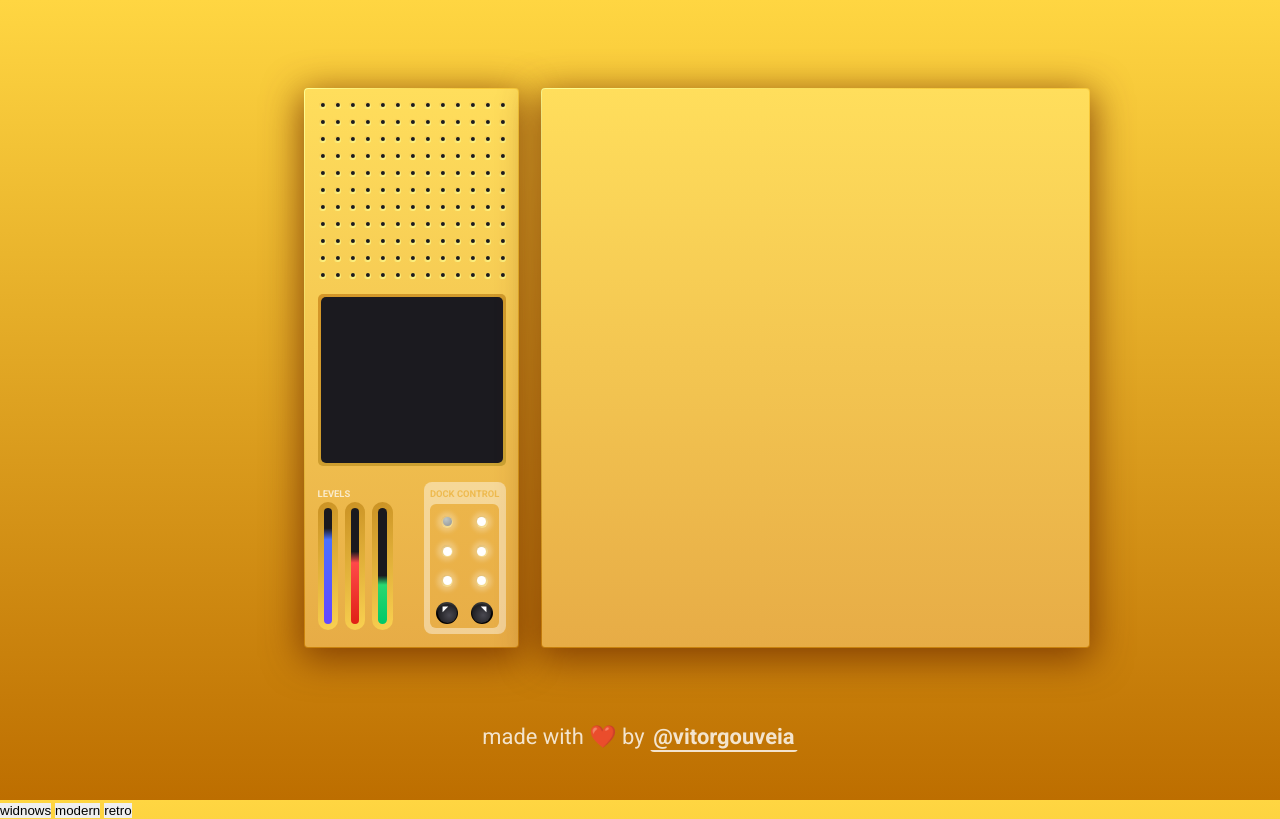
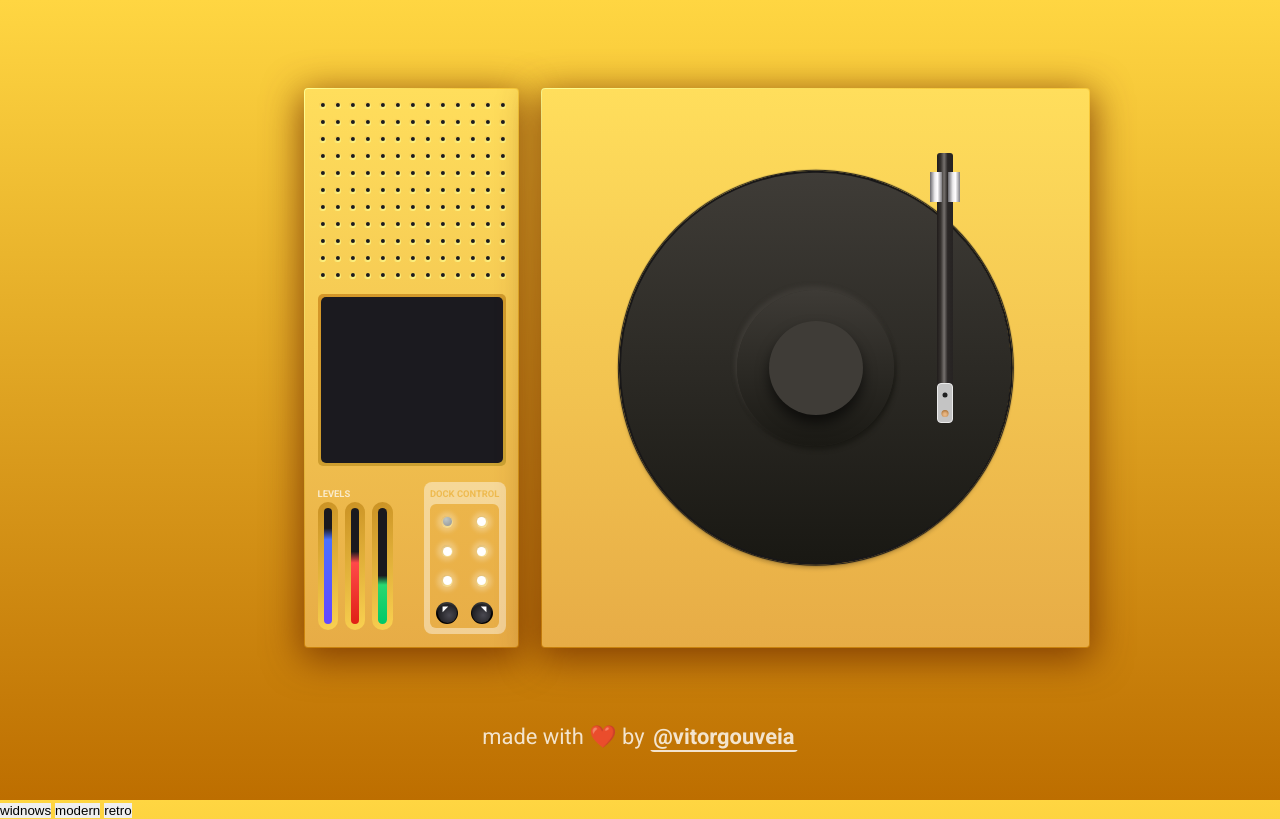
Before and after one commit to VitorGouveia/Rhythm, a website with bundled scripts: page index.html in a window 1280 px wide. Built offline with nearby package versions, Linux system fonts and the light colour scheme.

Commit message:
add responsive version of modern player

```diff
--- a/index.html
+++ b/index.html
@@ -131,10 +131,23 @@
         </footer>
       </div>
 
-      <div class="player-right"></div>
+      <div class="player-right">
+        <section class="disc">
+          <span class="middle"></span>
+
+          <div class="needle">
+            <span class="stand"></span>
+
+            <div class="bar">
+              <div class="tip"></div>
+            </div>
+          </div>
+        </section>
+      </div>
     </section>
 
-    <div class="player retro-player"></div>
+    <div class="player retro-player">
+    </div>
 
     <section class="author">
       <h6>
--- a/src/sass/components/players/_modern.scss
+++ b/src/sass/components/players/_modern.scss
@@ -9,9 +9,16 @@
   align-content: space-around;
 
   grid-template-rows: 70vh;
+  grid-template-columns: 1fr;
+  grid-template-areas:
+  'dock'
+  'player';
+  gap: 1.4rem;
+
+  @include useMedia(large) {
     grid-template-columns: 0.6fr 1fr;
     grid-template-areas: 'dock player';
-  column-gap: 1.4rem;
+  }
 
   .dock {
     grid-area: dock;
@@ -19,24 +26,39 @@
     justify-self: self-end;
 
     width: 100%;
+
+    padding: useClamp(64) useClamp(16);
+
+    @include useMedia(large) {
+      padding: useClamp(16);
       max-width: 215px;
+    }
 
     place-items: center;
-    padding: useClamp(16);
 
     display: grid;
-    grid-template-columns: 100%;
     $base-row: 1fr;
     grid-template-rows:
       1fr
       1.8fr
       1.6fr;
 
+    grid-template-columns: 0.5fr 1fr 0.5fr;
+    grid-template-areas:
+      '. dotted .'
+        '. preview .'
+        '. footer .'
+      ;
+
+    @include useMedia(large) {
+      grid-template-columns: 100%;
+
       grid-template-areas:
           'dotted'
           'preview'
           'footer'
         ;
+    }
     row-gap: useClamp(20);
 
     border-radius: 4px;
@@ -65,9 +87,9 @@
       grid-area: dotted;
 
       display: grid;
-      grid-template-columns: repeat(5, 5px);
+      grid-template-columns: repeat(32, 5px);
 
-      @media screen and (min-width: 481px) {
+      @include useMedia(large) {
         grid-template-columns: repeat(13, 5px);
       }
 
@@ -108,7 +130,11 @@
       grid-area: preview;
 
       width: 100%;
+      height: 150px;
+
+      @include useMedia(large) {
         height: 100%;
+      }
 
       background: var(--color-modern-yellow-250);
 
@@ -131,11 +157,14 @@
 
       width: 100%;
       height: 100%;
+
+      display: grid;
+      grid-template-columns: 1.2fr 0.8fr;
+
+      @include useMedia(large) {
         display: flex;
         flex-direction: column;
         justify-content: space-between;
-
-      @media (min-width: 600px) {
         flex-direction: row;
       }
 
@@ -165,7 +194,12 @@
 
           h4 {
             color: var(--color-modern-gray-100);
+
+            font-size: useClamp(22);
+
+            @include useMedia(large) {
               font-size: useClamp(12);
+            }
           }
         }
 
@@ -178,6 +212,7 @@
 
           .line {
             width: 27%;
+            max-width: 25px;
             border-radius: 16px;
             position: relative;
             background: linear-gradient(150.95deg, #C0841A -21.43%, #FCD453 104.76%);
@@ -190,7 +225,6 @@
               inset: 0;
               margin: auto;
               border-radius: calc(16px * 2);
-
 
               width: calc(100% - 12px);
               height: calc(100% - 12px);
@@ -210,8 +244,6 @@
           }
         }
       }
-    }
-
 
       .dock-control {
         display: grid;
@@ -241,7 +273,11 @@
 
           h4 {
             color: var(--color-modern-yellow-270);
+            font-size: useClamp(22);
+
+            @include useMedia(large) {
               font-size: useClamp(12);
+            }
           }
         }
 
@@ -372,14 +408,23 @@
         }
       }
     }
+  }
 
   .player-right {
     grid-area: player;
 
+    padding: useClamp(32);
+
+    @include useMedia(large) {
       max-width: 670px;
+    }
 
     width: 100%;
     height: 100%;
+
+    display: flex;
+    align-items: center;
+    justify-content: center;
 
     border-radius: 4px;
     background: var(--color-modern-yellow-200);
@@ -402,5 +447,188 @@
       border-radius: inherit; /* !importanté */
       background: var(--color-modern-yellow-50);
     }
+
+    .disc {
+      $size: useClamp(100);
+
+      @include useMedia(small) {
+        $size: useClamp(100);
+        width: $size;
+        height: $size;
+      }
+
+      @include useMedia(medium) {
+        $size: useClamp(300);
+        width: $size;
+        height: $size;
+      }
+
+      @include useMedia(large) {
+        $size: useClamp(500);
+        width: $size;
+        height: $size;
+      }
+
+      width: $size;
+      height: $size;
+
+      position: relative;
+
+      border-radius: 50%;
+      background: linear-gradient(180deg, #3F3C37 0%, #191813 100%);
+      box-shadow: 0px 4px 4px rgba(0, 0, 0, 0.25);
+
+      &::before {
+        content: "";
+
+        border-radius: 50%;
+
+        position: absolute;
+        top: 50%;
+        left: 50%;
+        transform: translate(-50%, -50%);
+
+        width: calc(100% - 1px);
+        height: calc(100% - 1px);
+
+        background: transparent;
+        border: 2px solid #181718;
+
+        box-shadow: 0 0 1px 1px #181718;
+      }
+
+      .middle {
+        width: 40%;
+        height: 40%;
+
+        position: absolute;
+        inset: 0;
+        margin: auto;
+
+        border-radius: 50%;
+        background: linear-gradient(180deg, #3E3B36 0%, #1A1914 100%);
+        box-shadow: -2px -4px 4px #3E3B36, 2px 4px 4px #1B1A15;
+
+        &::before {
+          content: "";
+
+          width: 60%;
+          height: 60%;
+
+          position: absolute;
+          inset: 0;
+          margin: auto;
+
+          border-radius: 50%;
+          background: #3F3C37;
+          box-shadow: 0px 8px 13px rgba(0, 0, 0, 0.6);
         }
       }
+
+      .needle {
+        height: 100%;
+        position: absolute;
+
+        top: -30%;
+        right: -60%;
+        transform: rotate(90deg) scale(0.9);
+
+        @include useMedia(large) {
+          top: -5%;
+          right: 15%;
+          transform: rotate(0deg);
+        }
+
+        .stand {
+          width: 10px;
+          height: 30px;
+
+          z-index: 10;
+
+          background: transparent;
+          position: relative;
+
+          top: 5%;
+          left: 50%;
+          transform: translateX(-50%);
+
+          &::before, &::after {
+            content: "";
+
+            width: 12px;
+            height: 30px;
+            background:
+              linear-gradient(90deg, #38373D -14%, #EBE9EB 39.85%, #FFFDFF 61.91%, #5E5C61 110%),
+              linear-gradient(89deg, #38373D -12.81%, #FFFDFF 52.58%, #5E5C61 109.1%);
+
+
+            position: absolute;
+          }
+
+          &::before {
+            left: -15px;
+          }
+
+          &::after {
+            right: -15px;
+          }
+        }
+
+        .bar {
+          width: 16px;
+          height: 270px;
+
+          border-radius: 3px;
+          background: linear-gradient(to right, #201C1B 0%, #35312E 23.31%, #76716E 44.58%, #2B2726 66.65%, #262322 100%);
+
+          position: relative;
+
+          .tip {
+            position: absolute;
+
+            left: 50%;
+            transform: translateX(-50%);
+            bottom: 0;
+
+            width: 100%;
+            height: 40px;
+            border-radius: 4px;
+
+            border: 1px solid #EBEBEB;
+            background: #C4C4C4;
+
+            &::before {
+              content: "";
+
+              position: absolute;
+              top: 30%;
+              left: 50%;
+              transform: translate(-50%, -50%);
+
+              width: 5px;
+              height: 5px;
+
+              background: #202020;
+              border-radius: 50%;
+            }
+
+            &::after {
+              content: "";
+              position: absolute;
+              top: 70%;
+              left: 50%;
+              transform: translate(-50%, 0);
+
+              width: 7px;
+              height: 7px;
+
+              background: #EDBB88;
+              box-shadow: inset 0px 1px 3px #9A6227;
+              border-radius: 50%;
+            }
+          }
+        }
+      }
+    }
+  }
+}
--- a/src/typescript/functions/dotsRenderer.ts
+++ b/src/typescript/functions/dotsRenderer.ts
@@ -10,7 +10,11 @@ export class DotsRenderer {
       const cols = gridTemplateColumns.split(' ').length;
       const rows = cols - 2;
 
-      const dotAmount = rows * cols;
+      let dotAmount = rows * cols;
+
+      if (window.matchMedia(`(max-width: 992px)`).matches) {
+        dotAmount = 32 * 3;
+      }
 
       const allDots = document.querySelectorAll('.dot');
 
```
Also changed, not shown: dist/css/index.css, dist/javascript/functions/dotsRenderer.js. Lines whose indentation alone changed are shown as unchanged.
